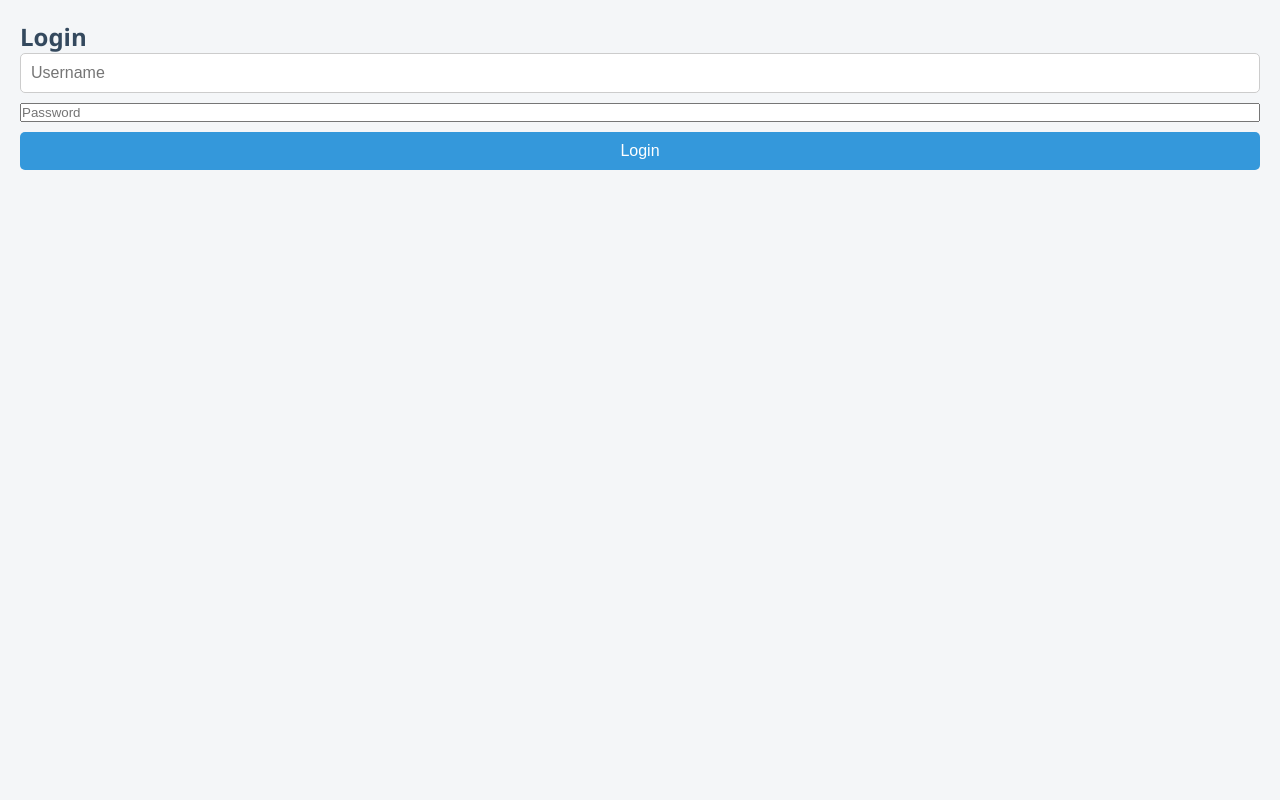
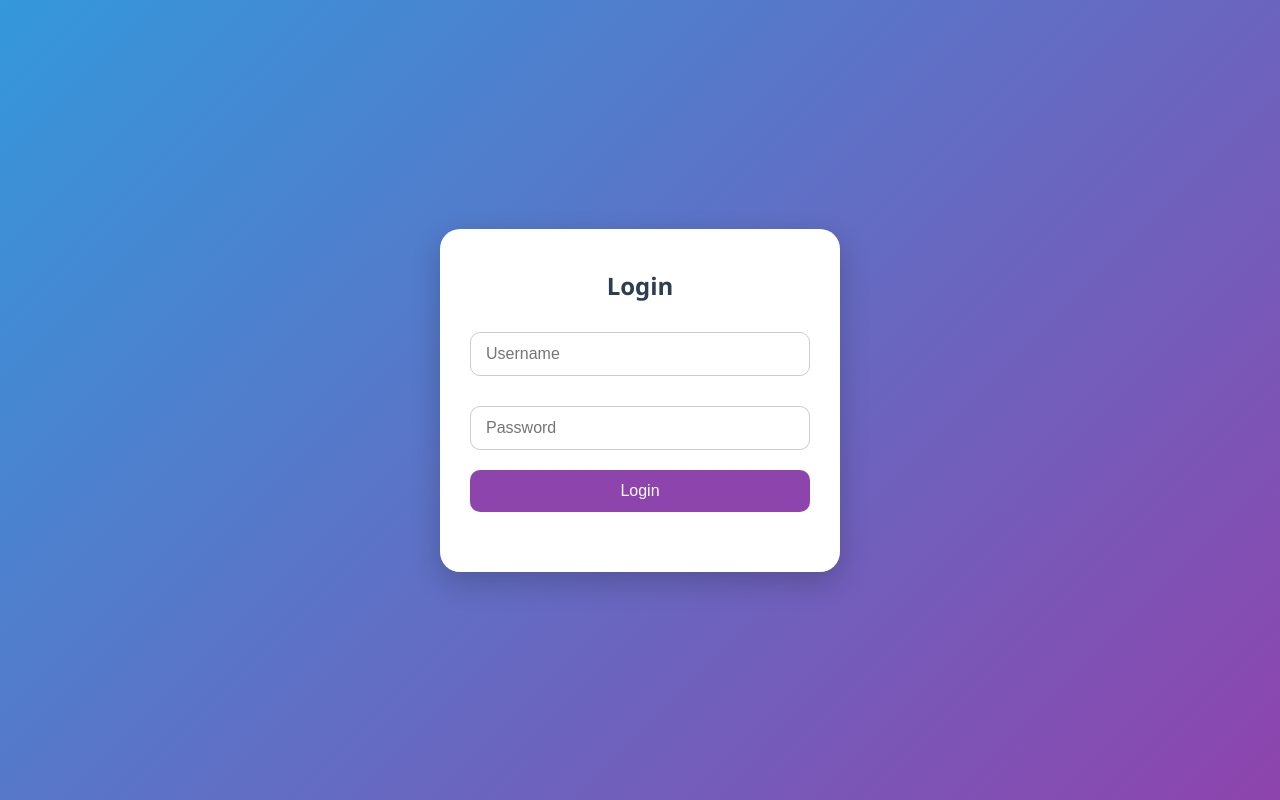
Before and after one commit to abiezer123/emp, a Flask app: page /login in a window 1280 px wide. Run offline with Flask 3, Linux system fonts and the light colour scheme.

Commit message:
fixed login

```diff
--- a/app.py
+++ b/app.py
@@ -40,7 +40,7 @@ def index():
 def login():
     error = None
     if request.method == 'POST':
-        username = request.form.get('username')
+        username = request.form.get('username').strip()
         password = request.form.get('password')
 
         user = users_collection.find_one({'username': username})
--- a/static/styles.css
+++ b/static/styles.css
@@ -177,3 +177,67 @@ hr {
 #download-btn {
     margin-top: 20px;
 }
+
+/* Login Page Styling */
+.login-body {
+    height: 100vh;
+    display: flex;
+    justify-content: center;
+    align-items: center;
+    background: linear-gradient(135deg, #3498db, #8e44ad);
+    font-family: 'Segoe UI', Tahoma, Geneva, Verdana, sans-serif;
+}
+
+.login-box {
+    background-color: #ffffff;
+    padding: 40px 30px;
+    border-radius: 20px;
+    box-shadow: 0 10px 30px rgba(0, 0, 0, 0.2);
+    width: 100%;
+    max-width: 400px;
+    text-align: center;
+}
+
+.login-box h2 {
+    margin-bottom: 20px;
+    color: #2c3e50;
+}
+
+.login-box input[type="text"],
+.login-box input[type="password"] {
+    width: 100%;
+    padding: 12px 15px;
+    margin: 10px 0;
+    border: 1.5px solid #ccc;
+    border-radius: 10px;
+    font-size: 1rem;
+    transition: all 0.3s ease-in-out;
+}
+
+.login-box input:focus {
+    border-color: #8e44ad;
+    outline: none;
+    box-shadow: 0 0 5px #8e44ad;
+}
+
+.login-box button {
+    width: 100%;
+    padding: 12px;
+    background: #8e44ad;
+    color: white;
+    border: none;
+    border-radius: 10px;
+    font-size: 1rem;
+    cursor: pointer;
+    transition: background 0.3s ease;
+}
+
+.login-box button:hover {
+    background: #732d91;
+}
+
+.error-message {
+    color: red;
+    margin-bottom: 15px;
+    font-size: 0.95rem;
+}
--- a/templates/login.html
+++ b/templates/login.html
@@ -1,23 +1,25 @@
 <!DOCTYPE html>
 <html lang="en">
+
 <head>
     <meta charset="UTF-8">
     <meta name="viewport" content="width=device-width, initial-scale=1.0">
     <title>Login</title>
     <link rel="stylesheet" href="{{ url_for('static', filename='styles.css') }}">
 </head>
-<body>
-    <div class="login-container">
+
+<body class="login-body">
+    <div class="login-box">
         <h2>Login</h2>
         {% if error %}
-            <p style="color: red;">{{ error }}</p>
+        <p class="error-message">{{ error }}</p>
         {% endif %}
         <form method="POST">
             <input type="text" name="username" placeholder="Username" required>
             <input type="password" name="password" placeholder="Password" required>
             <button type="submit">Login</button>
         </form>
-
     </div>
 </body>
+
 </html>
```
